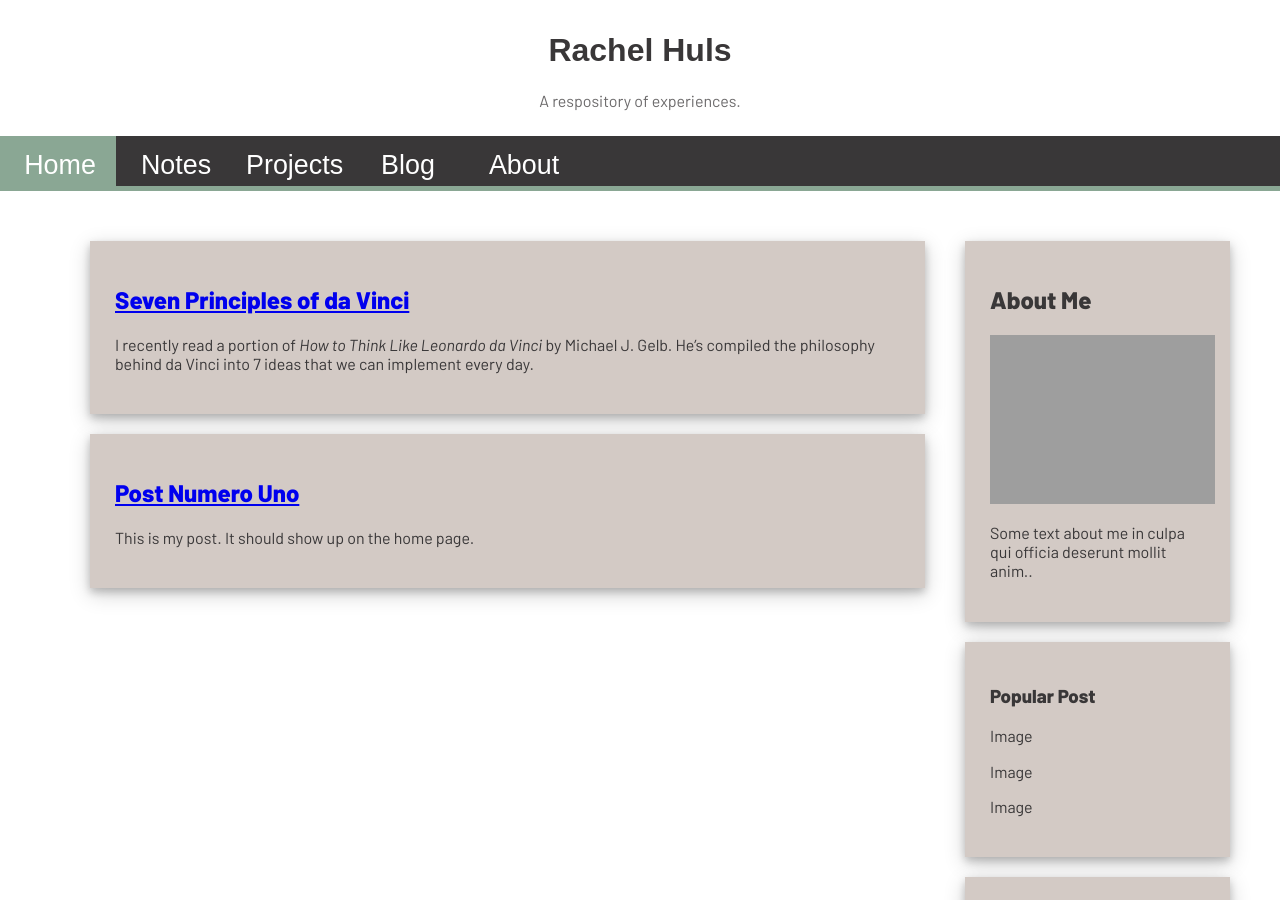
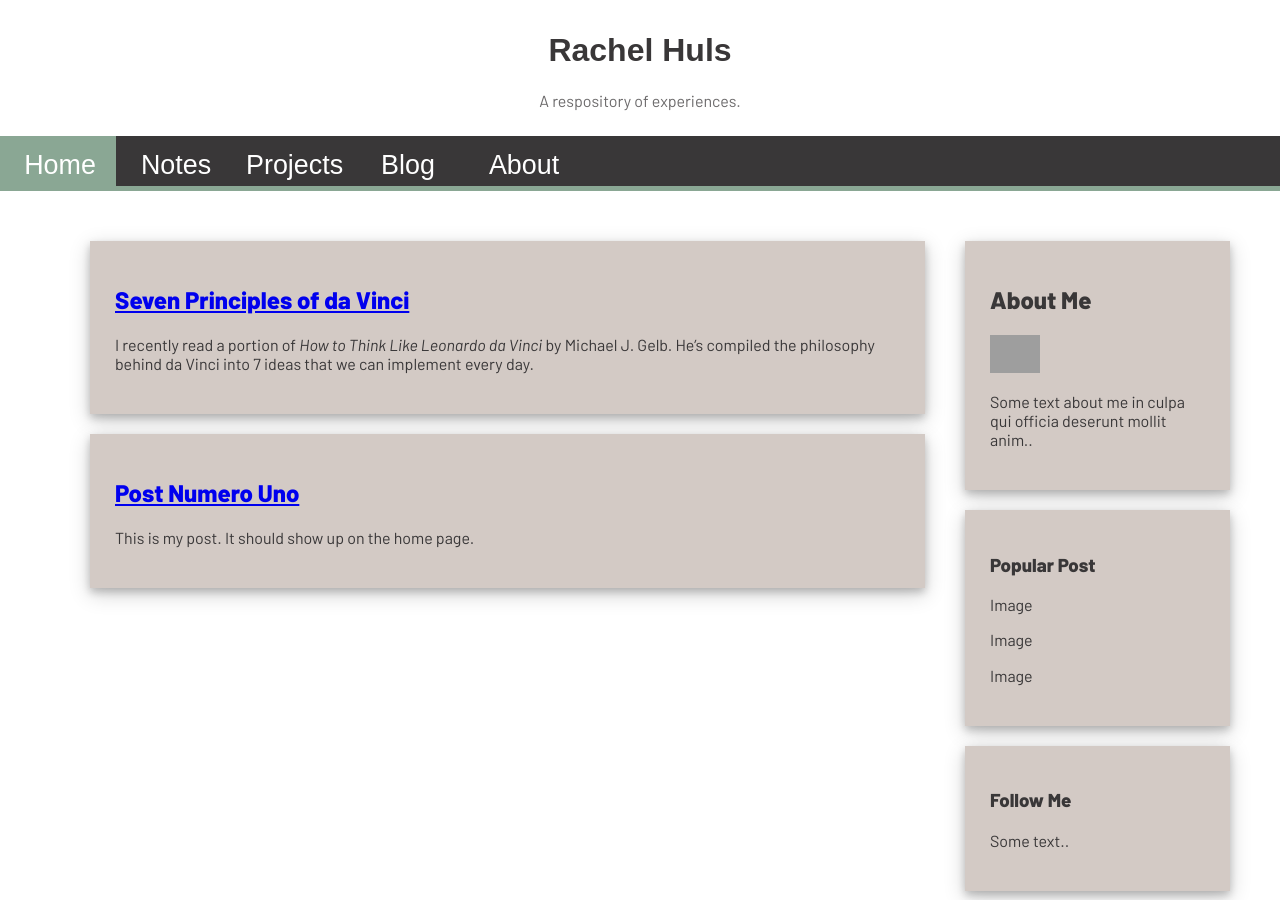
Before and after one commit to rachelhuls/rachelhuls.github.io, a Jekyll site: the page built from index.html, in a window 1280 px wide and 900 px high. Built offline with Jekyll 4.4.1, drawn with Linux system fonts in a browser that asks for light colours; some web fonts are replaced.

Commit message:
Update index.html

```diff
--- a/index.html
+++ b/index.html
@@ -16,7 +16,7 @@ title: Home
     <div class="card">
       <h2>About Me</h2>
       <div class="profile-pic">
-		    <img class="img-circle" width="225" src="{{ site.url }}static/img/{{ site.profile_pic }}" alt="Responsive image">
+		    <img class="img-circle" width="50" src="{{ site.url }}static/img/{{ site.profile_pic }}" alt="Responsive image">
 	    </div>
       <p>Some text about me in culpa qui officia deserunt mollit anim..</p>
     </div>
```
